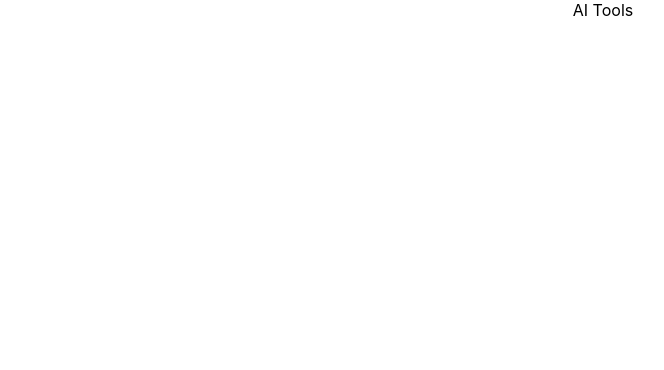
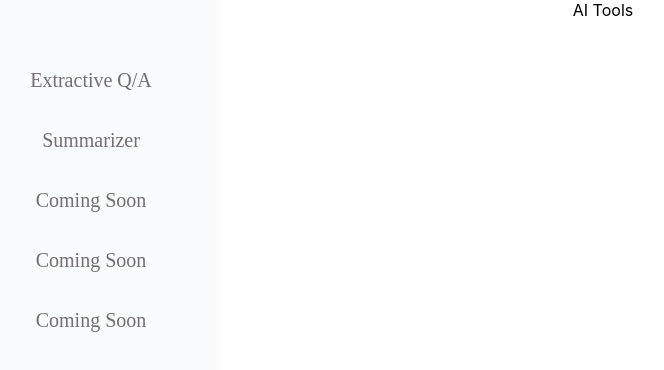
Before and after one commit to mukeshgurpude/ai-tools, a React (Create React App) app: page / in a window 1280 px wide. Shown: the top 370 px of the page, without its empty margins (37-701 px from the left). Built offline with nearby package versions, Linux system fonts and the light colour scheme.

Commit message:
Sidebar component created

```diff
--- a/src/App.css
+++ b/src/App.css
@@ -1,38 +1,6 @@
 .App {
+  width: 100vw;
+  height: 100vh;
   text-align: center;
+  background: f9fbff;
 }
-
-.App-logo {
-  height: 40vmin;
-  pointer-events: none;
-}
-
-@media (prefers-reduced-motion: no-preference) {
-  .App-logo {
-    animation: App-logo-spin infinite 20s linear;
-  }
-}
-
-.App-header {
-  background-color: #282c34;
-  min-height: 100vh;
-  display: flex;
-  flex-direction: column;
-  align-items: center;
-  justify-content: center;
-  font-size: calc(10px + 2vmin);
-  color: white;
-}
-
-.App-link {
-  color: #61dafb;
-}
-
-@keyframes App-logo-spin {
-  from {
-    transform: rotate(0deg);
-  }
-  to {
-    transform: rotate(360deg);
-  }
-}
--- a/src/App.jsx
+++ b/src/App.jsx
@@ -1,10 +1,12 @@
 import React from 'react';
 import './App.css';
+import Sidebar from './Components/Sidebar';
 
 function App() {
   return (
     <div className="App">
       AI Tools
+      < Sidebar />
     </div>
   );
 }
--- /dev/null
+++ b/src/Components/Sidebar/index.jsx
@@ -0,0 +1,17 @@
+import React from 'react'
+import './style.css'
+
+
+export default function Sidebar() {
+    return (
+        <div className="pages">
+            <ul>
+                <li className="page">Extractive Q/A</li>
+                <li className="page">Summarizer</li>
+                <li className="page">Coming Soon</li>
+                <li className="page">Coming Soon</li>
+                <li className="page">Coming Soon</li>
+            </ul>
+        </div>
+    )
+}
--- /dev/null
+++ b/src/Components/Sidebar/style.css
@@ -0,0 +1,34 @@
+.pages {
+  background: #FAFBFD;
+  position: absolute;
+  left: 0;
+  top: 0;
+  width: 20%;
+  height: 100%;
+}
+
+.pages ul {
+  list-style-type: none;
+  margin-top: 50px;
+  padding: 0;
+  font-family: Noto Sans JP;
+  font-weight: 500;
+  font-size: 20px;
+  color: #726f6f;
+}
+
+.pages ul li {
+  display: flex;
+  align-items: center;
+  justify-content: center;
+  padding: 10px 0;
+  width: 100%;
+  height: 40px;
+  cursor: pointer;
+  transition: all 100ms ease-in-out;
+}
+
+.pages ul li:hover {
+  background-color: #9e9e9e;
+  color: #090f31;
+}
```
